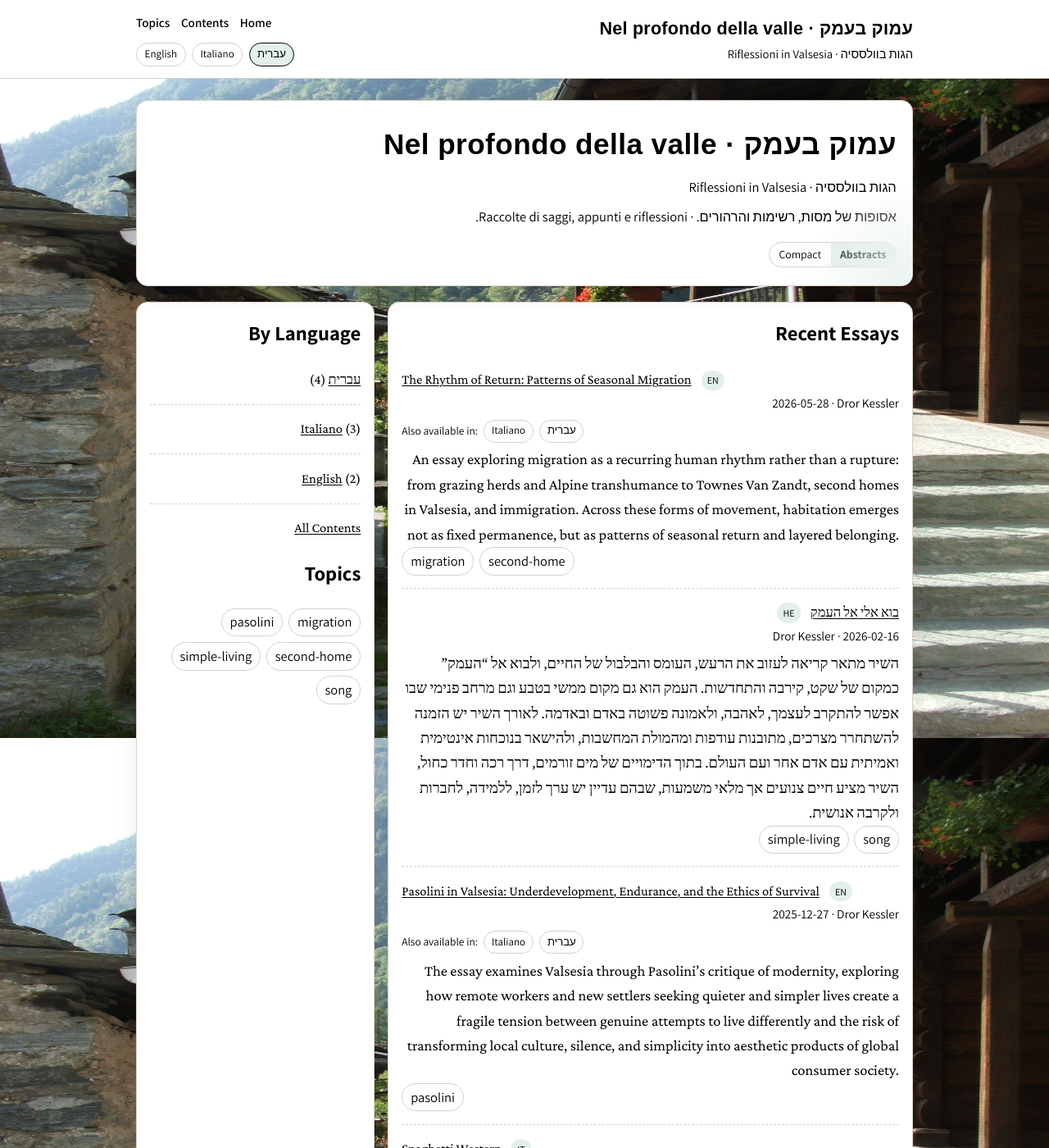
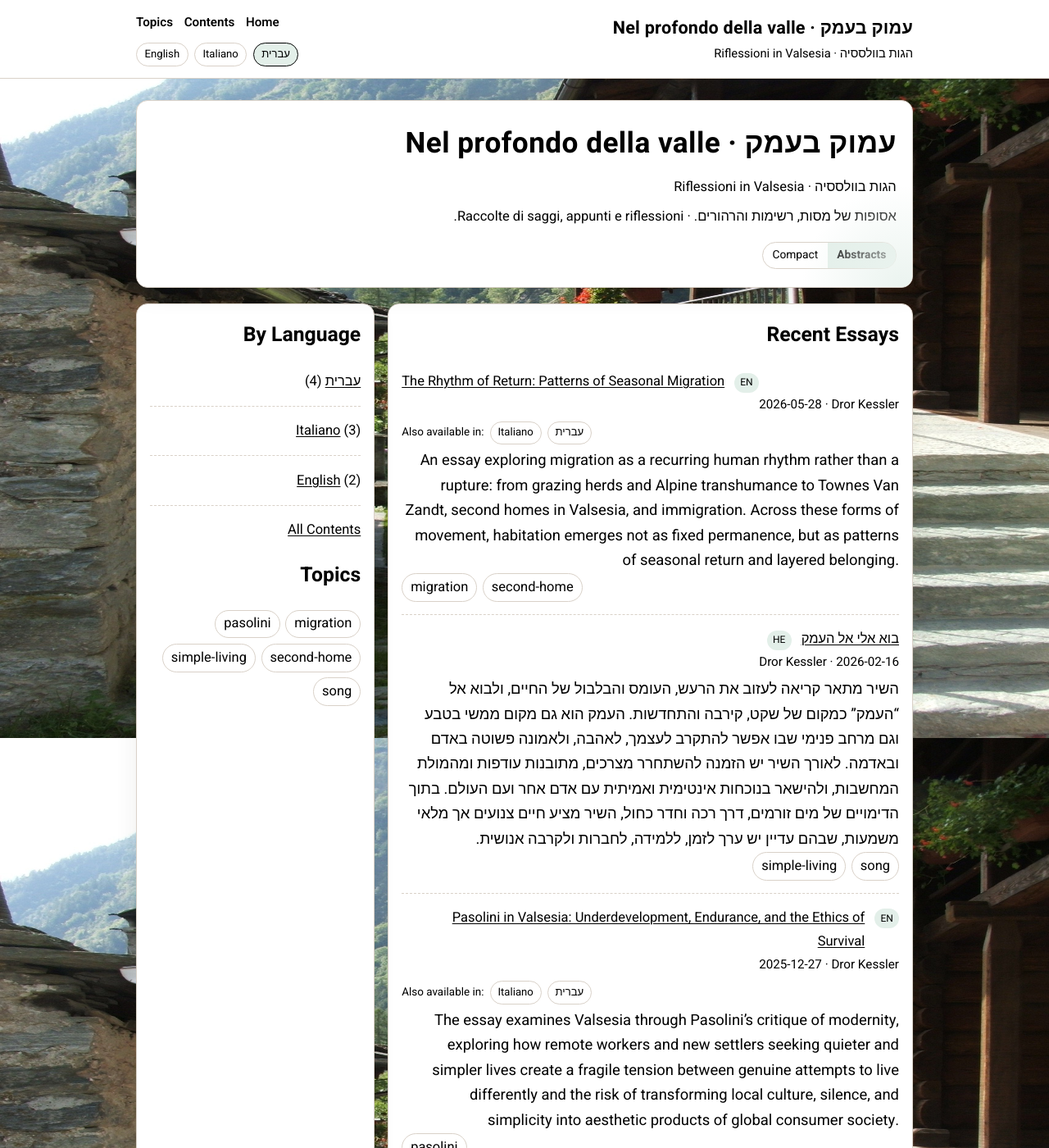
Before and after one commit to dror27/valsesia, a Jekyll site: the page built from index.md, in a window 1280 px wide and 1400 px high. Shown: the whole window at 82% size. Built offline with Jekyll 4.4.1, drawn with Linux system fonts in a browser that asks for light colours; some web fonts are replaced.

Commit message:
Update typography: Heebo site-wide and Frank Ruhl Libre for song lyrics

```diff
--- a/assets/css/style.css
+++ b/assets/css/style.css
@@ -1,4 +1,5 @@
-@import url('https://fonts.googleapis.com/css2?family=Alef:wght@400;700&family=Assistant:wght@400;600;700&family=Crimson+Pro:opsz,wght@8..144,400;8..144,600&display=swap');
+@import url('https://fonts.googleapis.com/css2?family=Heebo:wght@400;500;600;700&display=swap');
+@import url('https://fonts.googleapis.com/css2?family=Frank+Ruhl+Libre:wght@400;500;700&display=swap');
 
 :root {
   --bg: #f2eee8;
@@ -22,7 +23,7 @@ body {
   background:
     url("../images/valsesia-background.jpg") center / cover fixed no-repeat,
     var(--bg);
-  font-family: "Crimson Pro", Georgia, serif;
+  font-family: "Heebo", sans-serif;
   line-height: 1.75;
   text-rendering: optimizeLegibility;
   -webkit-font-smoothing: antialiased;
@@ -70,14 +71,14 @@ button:focus-visible {
 }
 
 .brand-title {
-  font-family: "Alef", sans-serif;
+  font-family: "Heebo", sans-serif;
   font-size: 1.35rem;
   font-weight: 700;
   letter-spacing: 0.01em;
 }
 
 .brand-tagline {
-  font-family: "Assistant", sans-serif;
+  font-family: "Heebo", sans-serif;
   font-size: 0.92rem;
   color: var(--muted);
 }
@@ -98,7 +99,7 @@ button:focus-visible {
 .top-nav a {
   text-decoration: none;
   color: var(--ink);
-  font-family: "Assistant", sans-serif;
+  font-family: "Heebo", sans-serif;
   font-weight: 600;
   font-size: 0.95rem;
   padding-bottom: 0.1rem;
@@ -117,7 +118,7 @@ button:focus-visible {
 }
 
 .lang-link {
-  font-family: "Assistant", sans-serif;
+  font-family: "Heebo", sans-serif;
   font-size: 0.82rem;
   color: var(--ink);
   text-decoration: none;
@@ -168,14 +169,14 @@ button:focus-visible {
 
 .hero h1 {
   margin: 0;
-  font-family: "Alef", sans-serif;
+  font-family: "Heebo", sans-serif;
   font-size: clamp(1.6rem, 3vw, 2.2rem);
 }
 
 .hero p {
   margin: 0.45rem 0 0;
   color: var(--muted);
-  font-family: "Assistant", sans-serif;
+  font-family: "Heebo", sans-serif;
 }
 
 .hero-actions {
@@ -191,7 +192,7 @@ button:focus-visible {
   color: var(--accent);
   text-decoration-thickness: 1px;
   text-underline-offset: 0.15rem;
-  font-family: "Assistant", sans-serif;
+  font-family: "Heebo", sans-serif;
   font-weight: 600;
 }
 
@@ -207,7 +208,7 @@ button:focus-visible {
   background: transparent;
   color: var(--muted);
   padding: 0.35rem 0.72rem;
-  font-family: "Assistant", sans-serif;
+  font-family: "Heebo", sans-serif;
   font-size: 0.86rem;
   cursor: pointer;
 }
@@ -239,7 +240,7 @@ button:focus-visible {
 
 .list-card h2 {
   margin-top: 0;
-  font-family: "Assistant", sans-serif;
+  font-family: "Heebo", sans-serif;
 }
 
 .entry-list {
@@ -296,7 +297,7 @@ button:focus-visible {
   border-radius: 999px;
   padding: 0.12rem 0.62rem;
   text-decoration: none;
-  font-family: "Assistant", sans-serif;
+  font-family: "Heebo", sans-serif;
   color: var(--ink);
 }
 
@@ -311,7 +312,7 @@ button:focus-visible {
 
 .tag {
   display: inline-block;
-  font-family: "Assistant", sans-serif;
+  font-family: "Heebo", sans-serif;
   font-size: 0.75rem;
   padding: 0.1rem 0.45rem;
   border-radius: 999px;
@@ -323,7 +324,7 @@ button:focus-visible {
 .meta {
   color: var(--muted);
   font-size: 0.95rem;
-  font-family: "Assistant", sans-serif;
+  font-family: "Heebo", sans-serif;
 }
 
 .translation-inline {
@@ -335,7 +336,7 @@ button:focus-visible {
 }
 
 .translation-inline-label {
-  font-family: "Assistant", sans-serif;
+  font-family: "Heebo", sans-serif;
   font-size: 0.84rem;
   color: var(--muted);
 }
@@ -352,7 +353,7 @@ button:focus-visible {
   border: 1px solid var(--border);
   border-radius: 999px;
   padding: 0.1rem 0.55rem;
-  font-family: "Assistant", sans-serif;
+  font-family: "Heebo", sans-serif;
   font-size: 0.82rem;
   color: var(--ink);
   background: var(--paper);
@@ -377,7 +378,7 @@ button:focus-visible {
 
 .essay-head h1 {
   margin: 0 0 0.3rem;
-  font-family: "Alef", sans-serif;
+  font-family: "Heebo", sans-serif;
 }
 
 .essay-audio {
@@ -390,7 +391,7 @@ button:focus-visible {
 
 .essay-audio-label {
   margin: 0;
-  font-family: "Assistant", sans-serif;
+  font-family: "Heebo", sans-serif;
   font-size: 0.9rem;
   color: var(--muted);
 }
@@ -408,7 +409,7 @@ button:focus-visible {
   color: var(--ink);
   border-radius: 999px;
   padding: 0.22rem 0.78rem;
-  font-family: "Assistant", sans-serif;
+  font-family: "Heebo", sans-serif;
   font-size: 0.86rem;
   font-weight: 600;
   cursor: pointer;
@@ -420,7 +421,7 @@ button:focus-visible {
 }
 
 .audio-time {
-  font-family: "Assistant", sans-serif;
+  font-family: "Heebo", sans-serif;
   font-size: 0.86rem;
   color: var(--muted);
   font-variant-numeric: tabular-nums;
@@ -532,7 +533,7 @@ button:focus-visible {
 
 .translation-title {
   margin: 0;
-  font-family: "Assistant", sans-serif;
+  font-family: "Heebo", sans-serif;
   font-size: 0.9rem;
   color: var(--muted);
 }
@@ -552,7 +553,7 @@ button:focus-visible {
   border: 1px solid var(--border);
   border-radius: 999px;
   padding: 0.1rem 0.55rem;
-  font-family: "Assistant", sans-serif;
+  font-family: "Heebo", sans-serif;
   font-size: 0.82rem;
   color: var(--ink);
   background: var(--paper);
@@ -573,7 +574,7 @@ button:focus-visible {
 
 .related-title {
   margin: 0;
-  font-family: "Assistant", sans-serif;
+  font-family: "Heebo", sans-serif;
   font-size: 0.9rem;
   color: var(--muted);
 }
@@ -604,7 +605,7 @@ button:focus-visible {
   border-radius: 8px;
   background: #ffffff;
   color: color-mix(in oklab, var(--ink) 78%, var(--accent));
-  font-family: "Assistant", sans-serif;
+  font-family: "Heebo", sans-serif;
   font-size: 0.92rem;
   letter-spacing: 0.01em;
 }
@@ -633,7 +634,7 @@ button:focus-visible {
 .essay-footer-image figcaption {
   margin-top: 0.45rem;
   color: var(--muted);
-  font-family: "Assistant", sans-serif;
+  font-family: "Heebo", sans-serif;
   font-size: 0.9rem;
 }
 
@@ -642,7 +643,7 @@ button:focus-visible {
   margin: 0 auto 2rem;
   padding: 0 1rem;
   color: var(--muted);
-  font-family: "Assistant", sans-serif;
+  font-family: "Heebo", sans-serif;
   font-size: 0.92rem;
 }
 
@@ -674,7 +675,7 @@ html[lang="he"] .essay-content {
 }
 
 .song-lyrics {
-  font-family: Georgia, serif;
+  font-family: "Frank Ruhl Libre", serif;
   white-space: pre-wrap;
   line-height: 1.8;
   margin: 2em 0;
```
